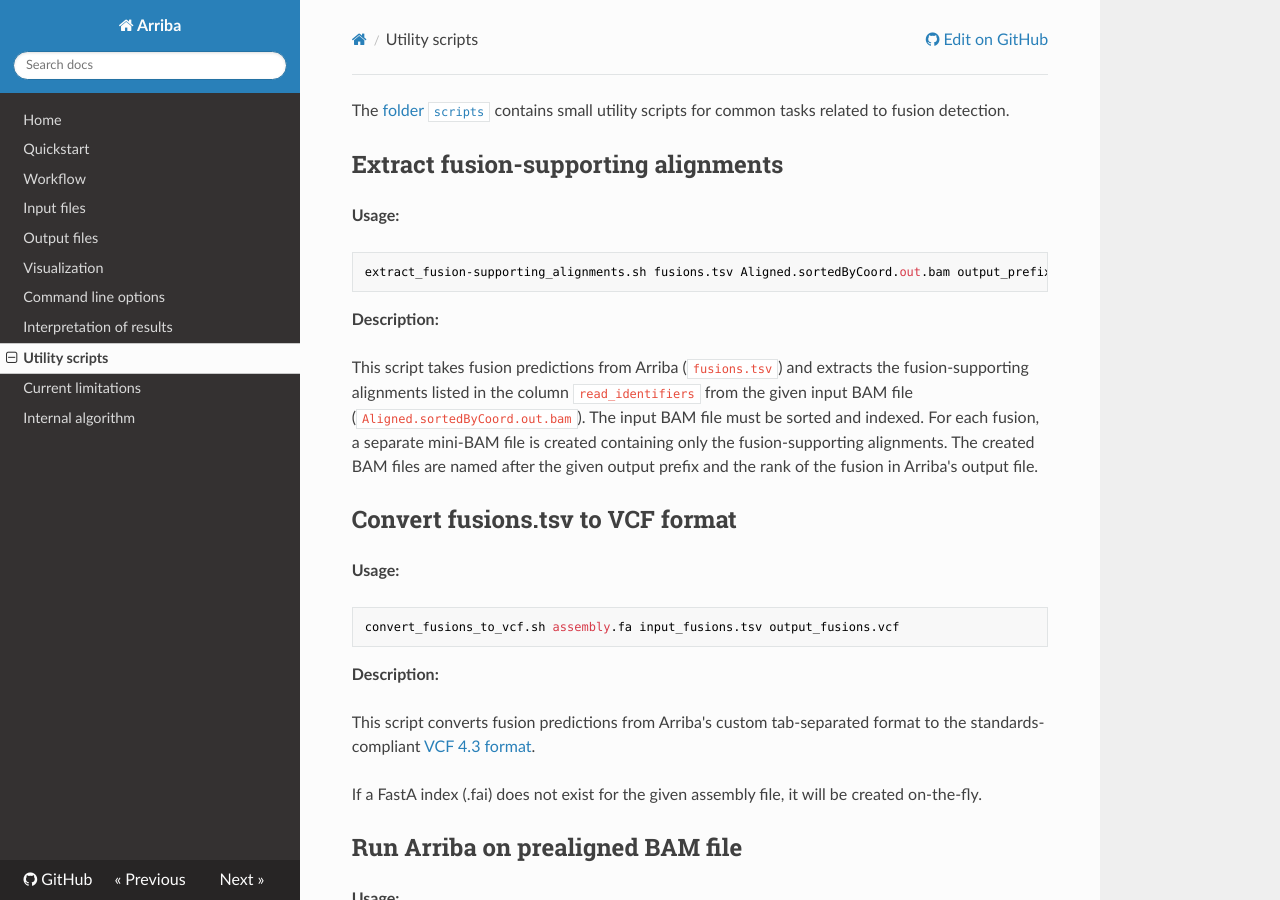
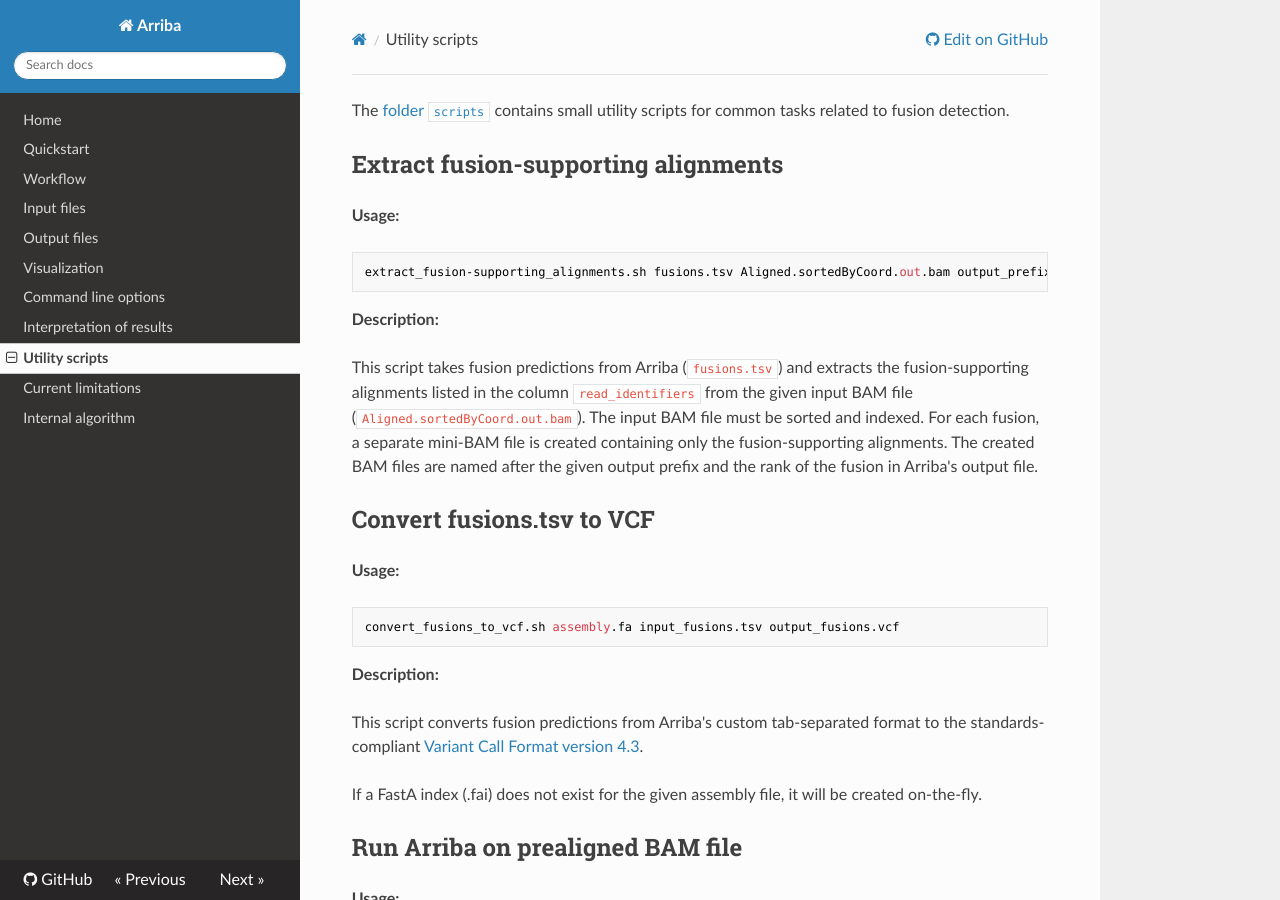
Before and after one commit to suhrig/arriba, an MkDocs documentation site: the page built from documentation/utility-scripts.md, in a window 1280 px wide and 900 px high. Built offline with MkDocs 1.6.1, drawn with Linux system fonts in a browser that asks for light colours; nearby versions of some CDN libraries; old or Windows-style settings are respelled for this version of MkDocs.

Commit message:
proofread documentation

```diff
--- a/documentation/utility-scripts.md
+++ b/documentation/utility-scripts.md
@@ -13,8 +13,8 @@
 
 This script takes fusion predictions from Arriba (`fusions.tsv`) and extracts the fusion-supporting alignments listed in the column `read_identifiers` from the given input BAM file (`Aligned.sortedByCoord.out.bam`). The input BAM file must be sorted and indexed. For each fusion, a separate mini-BAM file is created containing only the fusion-supporting alignments. The created BAM files are named after the given output prefix and the rank of the fusion in Arriba's output file.
 
-Convert fusions.tsv to VCF format
----------------------------------
+Convert fusions.tsv to VCF
+--------------------------
 
 **Usage:**
 
@@ -24,7 +24,7 @@
 
 **Description:**
 
-This script converts fusion predictions from Arriba's custom tab-separated format to the standards-compliant [VCF 4.3 format](https://samtools.github.io/hts-specs/VCFv4.3.pdf).
+This script converts fusion predictions from Arriba's custom tab-separated format to the standards-compliant [Variant Call Format version 4.3](https://samtools.github.io/hts-specs/VCFv4.3.pdf).
 
 If a FastA index (.fai) does not exist for the given assembly file, it will be created on-the-fly.
 
```
Also changed, not shown: README.md (+1 -1 lines).
